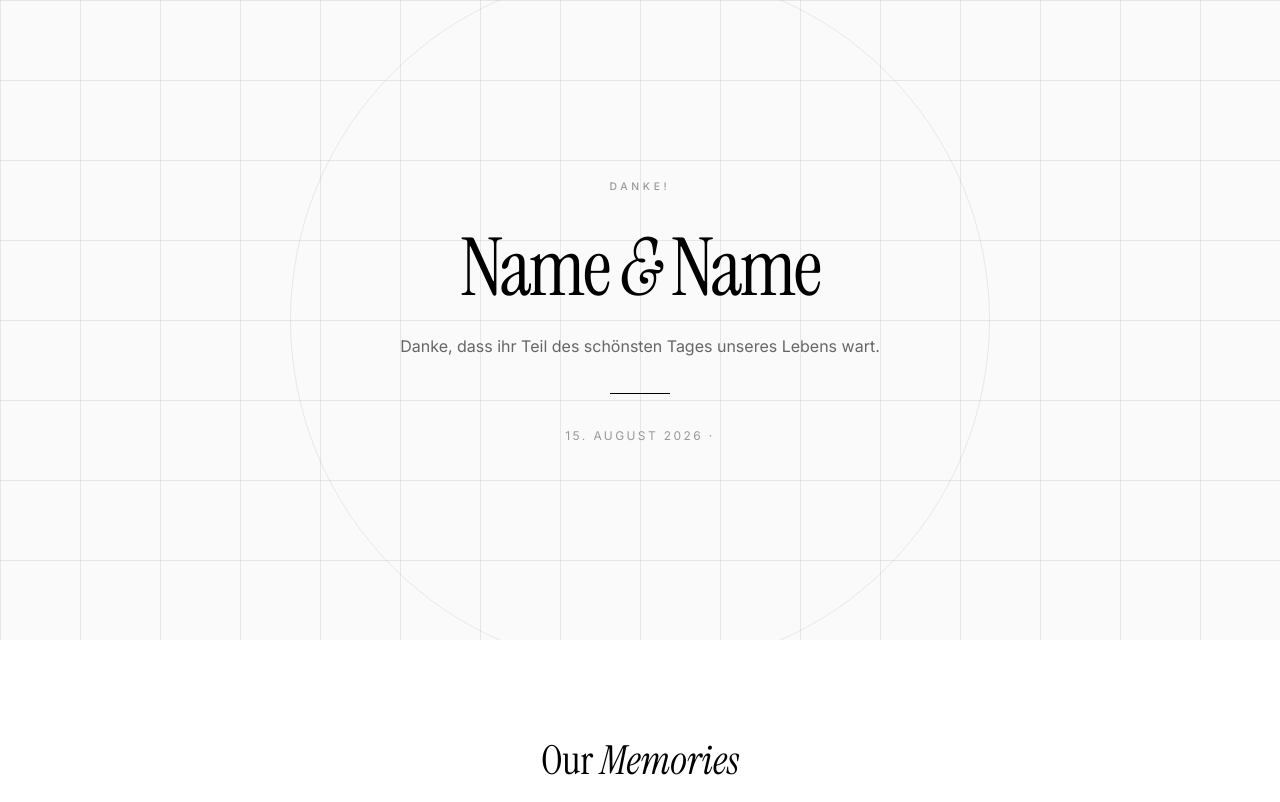
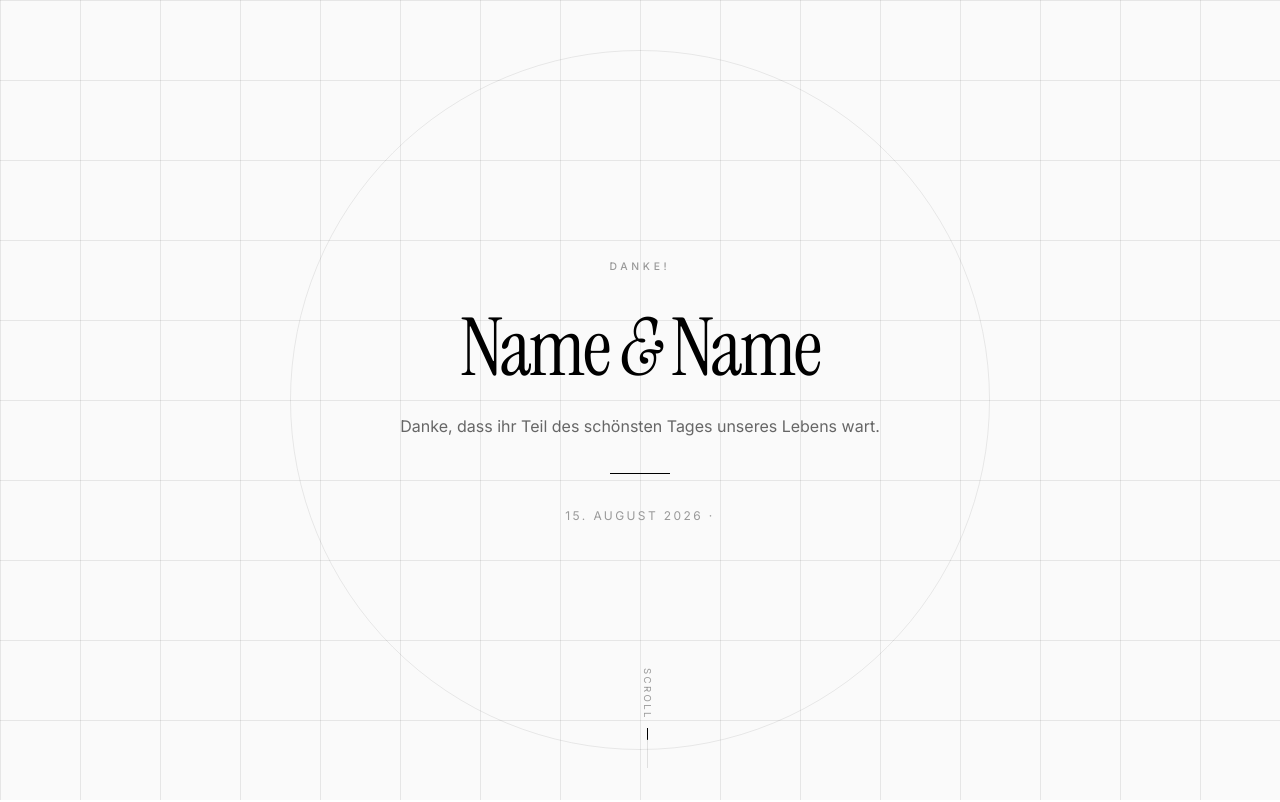
Before and after one commit to sarahiver/editorial-example, a React (Create React App) app: page /archive in a window 1280 px wide. Shown: the top 802 px of the page. Built offline with nearby package versions, Linux system fonts and the light colour scheme; no server answers; the database is empty.

Commit message:
Add files via upload

```diff
--- a/src/components/ArchivePage.js
+++ b/src/components/ArchivePage.js
@@ -42,7 +42,7 @@ const Page = styled.div`
 
 // Hero Section
 const HeroSection = styled.section`
-  min-height: 80vh;
+  min-height: 100vh;
   display: flex;
   align-items: center;
   justify-content: center;
@@ -78,6 +78,53 @@ const BackgroundCircle = styled.div`
   pointer-events: none;
   animation: ${circleGrow} 1.5s cubic-bezier(0.34, 1.56, 0.64, 1) forwards;
   animation-delay: 0.5s;
+`;
+
+const float = keyframes`
+  0%, 100% { transform: translateY(0); }
+  50% { transform: translateY(-8px); }
+`;
+
+const ScrollHint = styled.div`
+  position: absolute;
+  bottom: 2rem;
+  left: 50%;
+  transform: translateX(-50%);
+  display: flex;
+  flex-direction: column;
+  align-items: center;
+  gap: 0.5rem;
+  opacity: 0;
+  animation: ${fadeInUp} 0.8s ease forwards;
+  animation-delay: 1.5s;
+
+  span {
+    font-family: 'Inter', sans-serif;
+    font-size: 0.6rem;
+    letter-spacing: 0.25em;
+    text-transform: uppercase;
+    color: #999;
+    writing-mode: vertical-rl;
+  }
+`;
+
+const ScrollLine = styled.div`
+  width: 1px;
+  height: 40px;
+  background: rgba(0,0,0,0.1);
+  position: relative;
+  overflow: hidden;
+
+  &::after {
+    content: '';
+    position: absolute;
+    top: 0;
+    left: 0;
+    width: 100%;
+    height: 30%;
+    background: #000;
+    animation: ${float} 1.5s ease-in-out infinite;
+  }
 `;
 
 const HeroContent = styled.div`
@@ -387,6 +434,11 @@ function ArchivePage() {
           <Divider />
           <DateLocation>{displayDate} · {location}</DateLocation>
         </HeroContent>
+
+        <ScrollHint>
+          <span>Scroll</span>
+          <ScrollLine />
+        </ScrollHint>
       </HeroSection>
 
       {/* Photo Gallery */}
--- a/src/components/SaveTheDate.js
+++ b/src/components/SaveTheDate.js
@@ -183,6 +183,53 @@ const CountdownWrapper = styled.div`
   margin-top: 1rem;
 `;
 
+const float = keyframes`
+  0%, 100% { transform: translateY(0); }
+  50% { transform: translateY(-8px); }
+`;
+
+const ScrollHint = styled.div`
+  position: absolute;
+  bottom: 2rem;
+  left: 50%;
+  transform: translateX(-50%);
+  display: flex;
+  flex-direction: column;
+  align-items: center;
+  gap: 0.5rem;
+  opacity: 0;
+  animation: ${fadeInUp} 0.8s ease forwards;
+  animation-delay: 2s;
+
+  span {
+    font-family: 'Inter', sans-serif;
+    font-size: 0.6rem;
+    letter-spacing: 0.25em;
+    text-transform: uppercase;
+    color: #999;
+    writing-mode: vertical-rl;
+  }
+`;
+
+const ScrollLine = styled.div`
+  width: 1px;
+  height: 40px;
+  background: rgba(0,0,0,0.1);
+  position: relative;
+  overflow: hidden;
+
+  &::after {
+    content: '';
+    position: absolute;
+    top: 0;
+    left: 0;
+    width: 100%;
+    height: 30%;
+    background: #000;
+    animation: ${float} 1.5s ease-in-out infinite;
+  }
+`;
+
 const GallerySection = styled.section`
   padding: 6rem 2rem;
   background: #FAFAFA;
@@ -303,6 +350,13 @@ function SaveTheDate() {
             </CountdownWrapper>
           )}
         </Content>
+
+        {showGallery && (
+          <ScrollHint>
+            <span>Scroll</span>
+            <ScrollLine />
+          </ScrollHint>
+        )}
       </HeroSection>
 
       {showGallery && (
```
